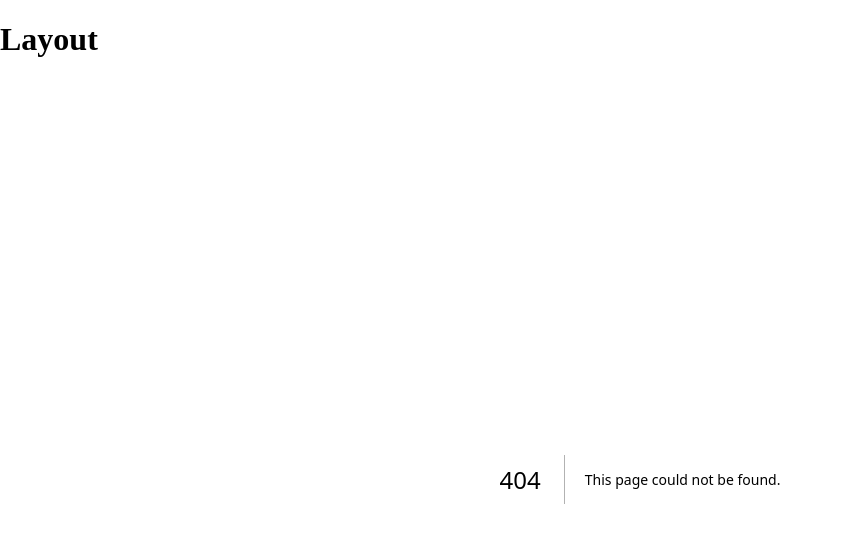
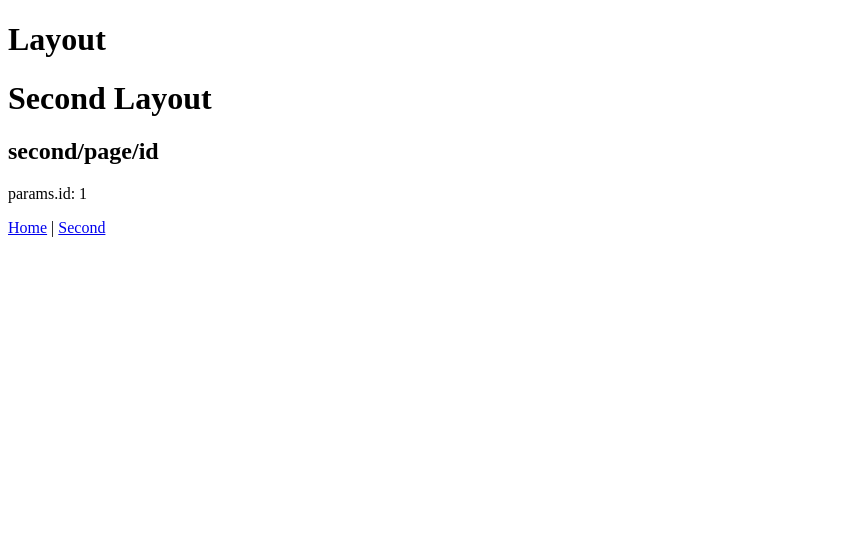
Before and after one commit to illicchpv/glo-ozone-next, a Next.js app: page /second/1 in a window 1280 px wide. Before the commit this address had no page. Shown: the top 542 px of the page, without its empty margins (0-843 px from the left). Built offline with nearby package versions, Linux system fonts and the light colour scheme.

Commit message:
routing и динамические страницы

```diff
--- /dev/null
+++ b/app/second/[id]/page.tsx
@@ -0,0 +1,15 @@
+import Link from "next/link";
+
+export default async function ID({ params }: { params: { id: string } }) {
+  const { id } = await params;
+
+  return (
+    <>
+      <h2>second/page/id</h2>
+      <p>params.id: {id}</p>
+      <Link href="/">Home</Link>
+      &nbsp;|&nbsp;
+      <Link href="/second">Second</Link>
+    </>
+  );
+}
--- /dev/null
+++ b/app/second/layout.tsx
@@ -0,0 +1,14 @@
+
+export default function RootLayout({ children }: Readonly<{
+  children: React.ReactNode;
+}>) {
+  return (
+    <html lang="ru">
+      <body>
+        <h1>Second Layout</h1>
+
+        {children}
+      </body>
+    </html>
+  );
+}
--- a/app/second/page.tsx
+++ b/app/second/page.tsx
@@ -5,6 +5,12 @@ export default function Second() {
     <>
       <h2>second/page</h2>
       <Link href="/">Home</Link>
+      <hr />
+      <Link href="/second/1">second 1</Link>
+      &nbsp;|&nbsp;
+      <Link href="/second/2">second 2</Link>
+      &nbsp;|&nbsp;
+      <Link href="/second/3">second 3</Link>
     </>
   );
 }
```
